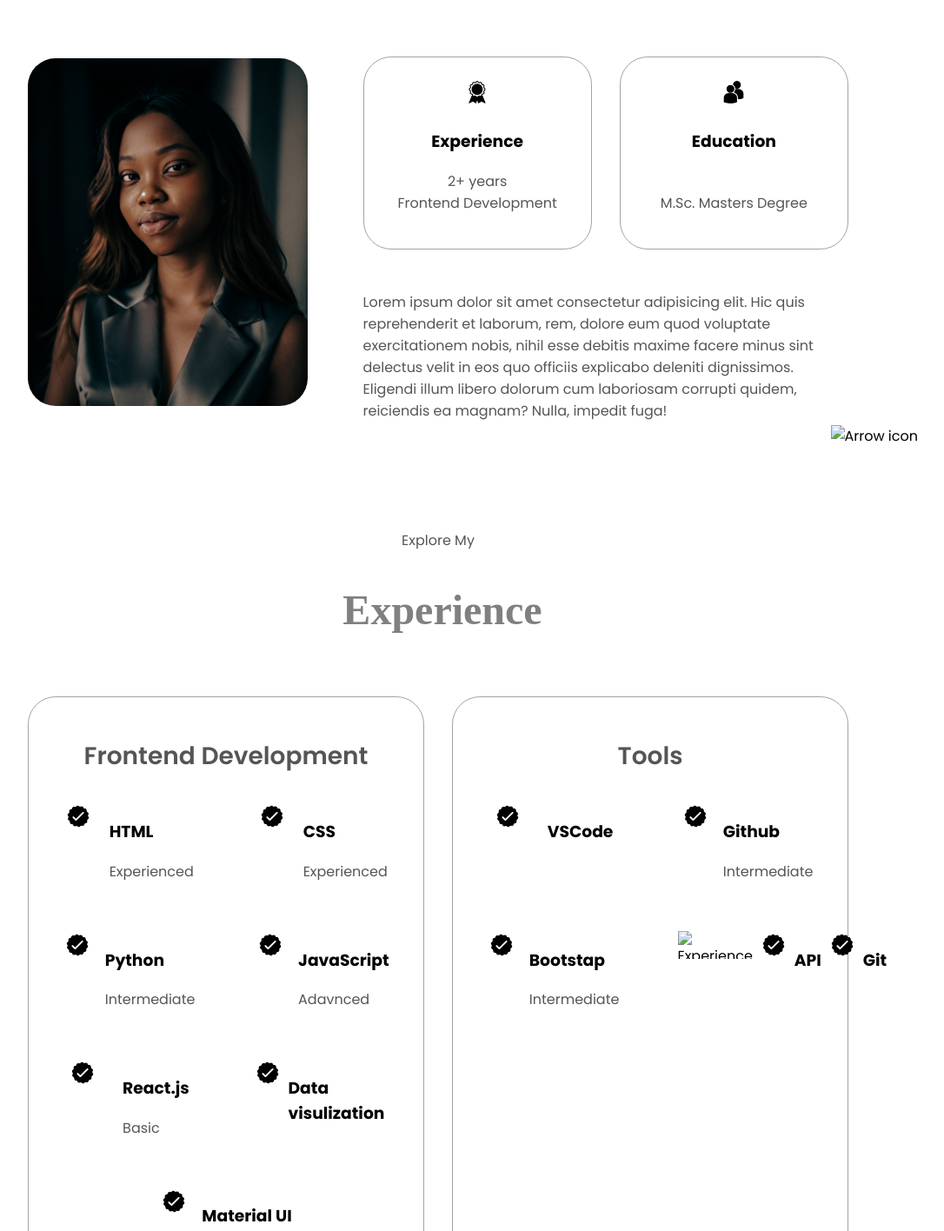
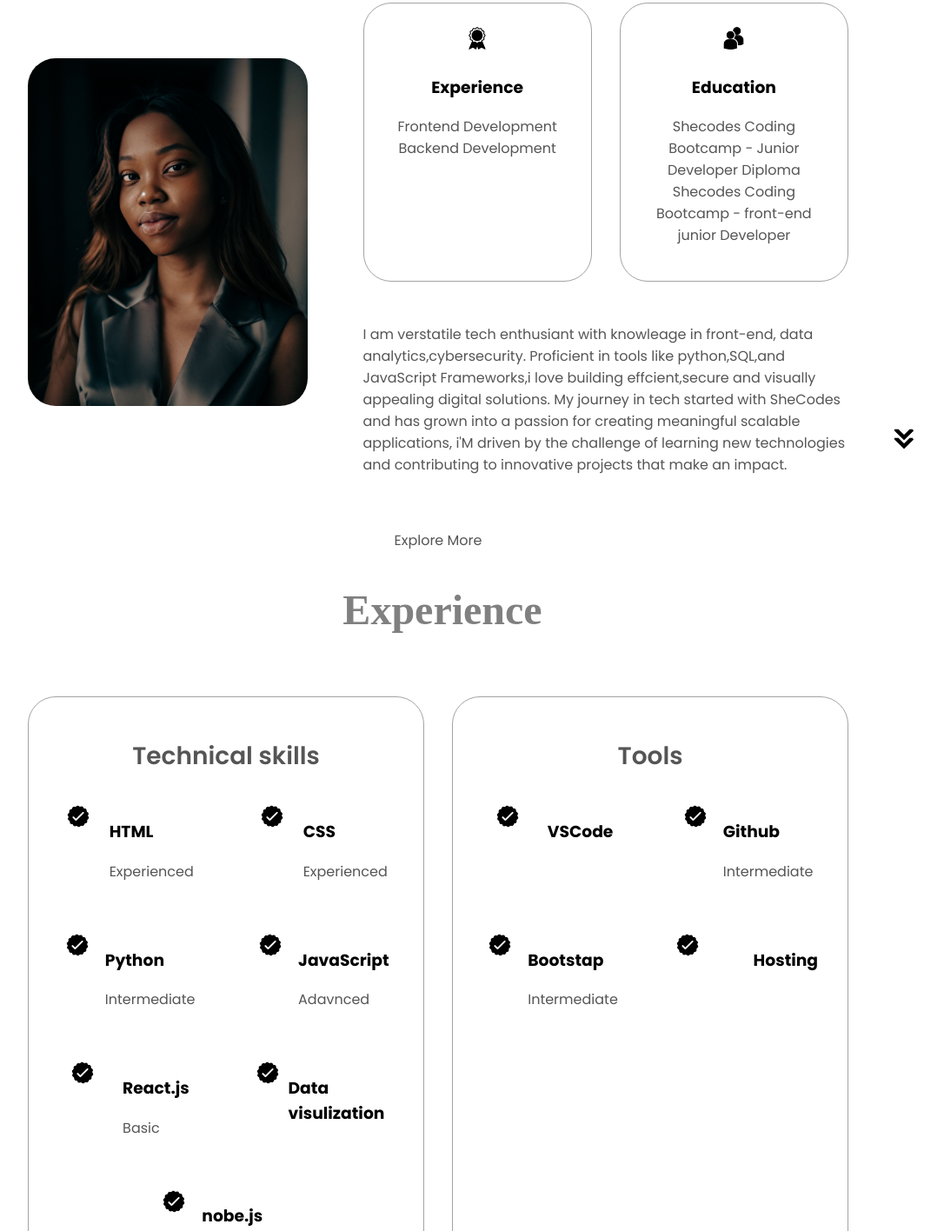
Before and after one commit to michelle23-code/My-Portfolio, a plain HTML site: page index.html in a window 1280 px wide. Shown: the part 1019-2435 px from the top of the page at 87% size, without its empty margins (136-1222 px from the left). Drawn offline with Linux system fonts and the light colour scheme; files whose address does not match are found by name.

Commit message:
added my about section

```diff
--- a/index.html
+++ b/index.html
@@ -92,7 +92,7 @@
                 class="icon"
               />
               <h3>Experience</h3>
-              <p>2+ years <br />Frontend Development</p>
+              <p> Frontend Development <br />Backend Development</p>
             </div>
             <div class="details-container">
               <img
@@ -101,35 +101,34 @@
                 class="icon"
               />
               <h3>Education</h3>
-              <p><br />M.Sc. Masters Degree</p>
+              <p>Shecodes Coding Bootcamp - Junior Developer Diploma <br />Shecodes Coding Bootcamp - front-end junior Developer </p>
             </div>
           </div>
           <div class="text-container">
             <p>
-              Lorem ipsum dolor sit amet consectetur adipisicing elit. Hic quis
-              reprehenderit et laborum, rem, dolore eum quod voluptate
-              exercitationem nobis, nihil esse debitis maxime facere minus sint
-              delectus velit in eos quo officiis explicabo deleniti dignissimos.
-              Eligendi illum libero dolorum cum laboriosam corrupti quidem,
-              reiciendis ea magnam? Nulla, impedit fuga!
+              I am verstatile tech enthusiant with knowleage in front-end, data analytics,cybersecurity.
+              Proficient in tools like python,SQL,and JavaScript Frameworks,i love building effcient,secure
+              and visually appealing digital solutions. My journey in tech started with SheCodes and has grown
+              into a passion for creating meaningful scalable applications, i'M driven by the challenge of learning
+              new technologies and contributing to innovative projects that make an impact.
             </p>
           </div>
         </div>
       </div>
       <img
-        src="./assets/arrow.png"
+        src="./assets/assets/arrow.png"
         alt="Arrow icon"
         class="icon arrow"
         onclick="location.href='./#experience'"
       />
     </section>
     <section id="experience">
-      <p class="section__text__p1">Explore My</p>
+      <p class="section__text__p1">Explore More</p>
       <h1 class="title">Experience</h1>
       <div class="experience-details-container">
         <div class="about-containers">
           <div class="details-container">
-            <h2 class="experience-sub-title">Frontend Development</h2>
+            <h2 class="experience-sub-title">Technical skills</h2>
             <div class="article-container">
               <article>
                 <img
@@ -201,7 +200,7 @@
                   class="icon"
                 />
                 <div>
-                  <h3>Material UI</h3>
+                  <h3>nobe.js</h3>
                   <p>Intermediate</p>
                 </div>
               </article>
@@ -241,28 +240,12 @@
                   <p>Intermediate</p>
                 </div>
               </article>
-              <article>
-                <img
-                  src="./assets/checkmark.png"
-                  alt="Experience icon"
-                  class="icon"
-                />
-              <article>
                 <img
                   src="./assets/assets/checkmark.png"
                   alt="Experience icon"
                   class="icon" />
                 <div>
-                  <h3>API</h3>
-                </div>
-              </article>
-              <article>
-                <img
-                  src="./assets/assets/checkmark.png"
-                  alt="Experience icon"
-                  class="icon" />
-                <div>
-                  <h3>Git</h3>
+                  <h3>Hosting</h3>
                 </div>
               </article>
             </div>
```
